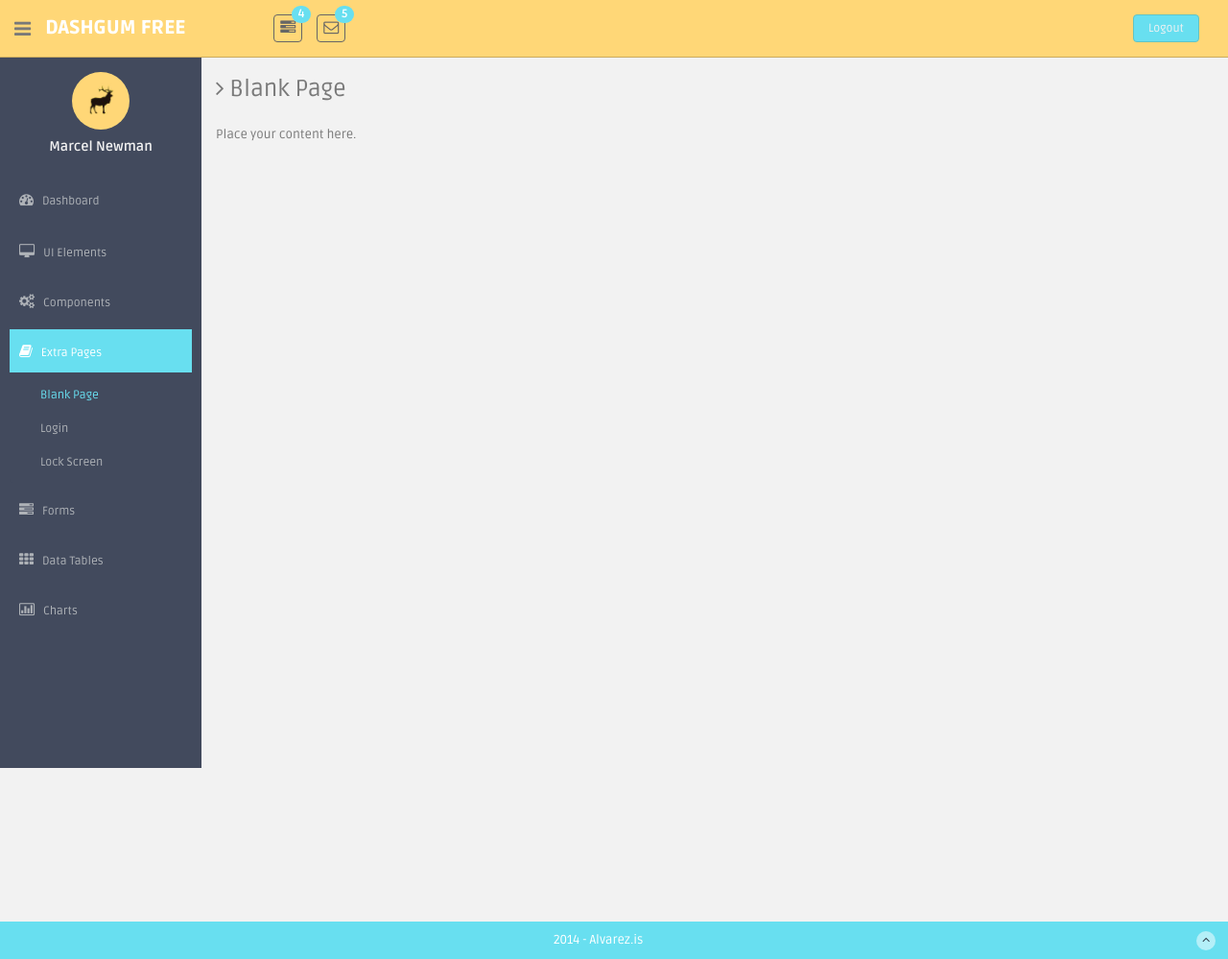
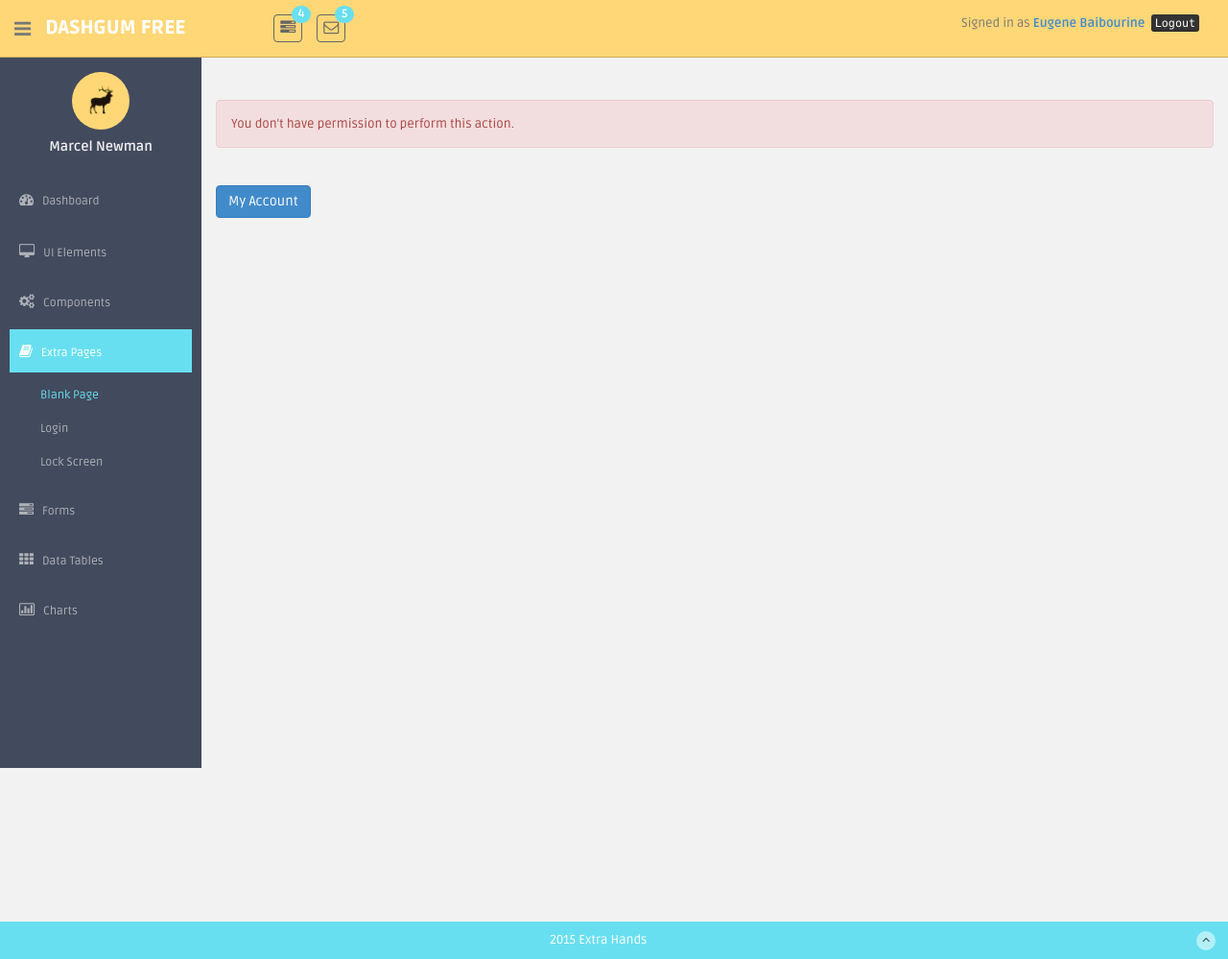
Before and after one commit to cheenbabes/ExtraHands, a Django app: a page that uses templates/base.html in a window 1280 px wide. Shown: the whole page at 96% size. Run offline with Django 3.2, Linux system fonts and the light colour scheme; a user stored in the database is signed in; data comes from the database, SQL or seed files in the repository; both versions use the stored data as it was after the commit; parts of the project's set-up code (start-up, migrations or seed data) failed here and were passed over; some libraries are stand-ins or nearby versions.

Commit message:
login working

```diff
--- a/templates/base.html
+++ b/templates/base.html
@@ -183,9 +183,26 @@
                 <!--  notification end -->
             </div>
             <div class="top-menu">
-            	<ul class="nav pull-right top-menu">
-                    <li><a class="logout" href="login.html">Logout</a></li>
-            	</ul>
+                <ul class="nav pull-right top-menu">
+                    {% if user.is_authenticated %}
+                        <p class="navbar-text">Signed in as <a href="{% url 'myaccount' %}"><strong>{{ user.get_full_name }}</strong></a>&nbsp;
+                        <a href="{% url 'logout' %}"><kbd>Logout</kbd></a></p>
+                    {% else %}
+                        <form class="navbar-form navbar-right" method="post" action="/login/">
+                            {% csrf_token %}
+                            <div class="form-group">
+                                <label class="sr-only" for="username">Username</label>
+                                <input type="text" class="form-control" id="username" placeholder="Enter email" name="username">
+                            </div>
+                            <div class="form-group">
+                                <label class="sr-only" for="password">Password</label>
+                                <input type="password" class="form-control" id="password" placeholder="Password" name="password">
+                            </div>
+                            <button type="submit" class="btn btn-info">Sign in</button>
+                        </form>
+
+                {% endif %}
+                </ul>
             </div>
         </header>
       <!--header end-->
@@ -285,10 +302,26 @@
       <!--main content start-->
       <section id="main-content">
           <section class="wrapper site-min-height">
-          	<h3><i class="fa fa-angle-right"></i> Blank Page</h3>
+          <br>
+          	{% if messages %}
+                {% for message in messages %}
+                    <div class="alert alert-{{ message.tags }} alert-dismissible" role="alert">
+                    <button type="button" class="close" data-dismiss="alert" aria-label="Close"><span aria-hidden="true">&times;</span></button>
+                         {{ message }}
+                    </div>
+                {% endfor %}
+            {% else %}
+            {% endif %}
           	<div class="row mt">
           		<div class="col-lg-12">
-          		<p>Place your content here.</p>
+                    {% block content %}
+                        <p>
+                            This is the home page<br>
+
+                            Current User:
+                            {{ user.get_full_name }}
+                        </p>
+                    {% endblock %}
           		</div>
           	</div>
 
@@ -299,7 +332,7 @@
       <!--footer start-->
       <footer class="site-footer">
           <div class="text-center">
-              2014 - Alvarez.is
+              2015 Extra Hands
               <a href="blank.html#" class="go-top">
                   <i class="fa fa-angle-up"></i>
               </a>
```
Also changed, not shown: db.sqlite3.
